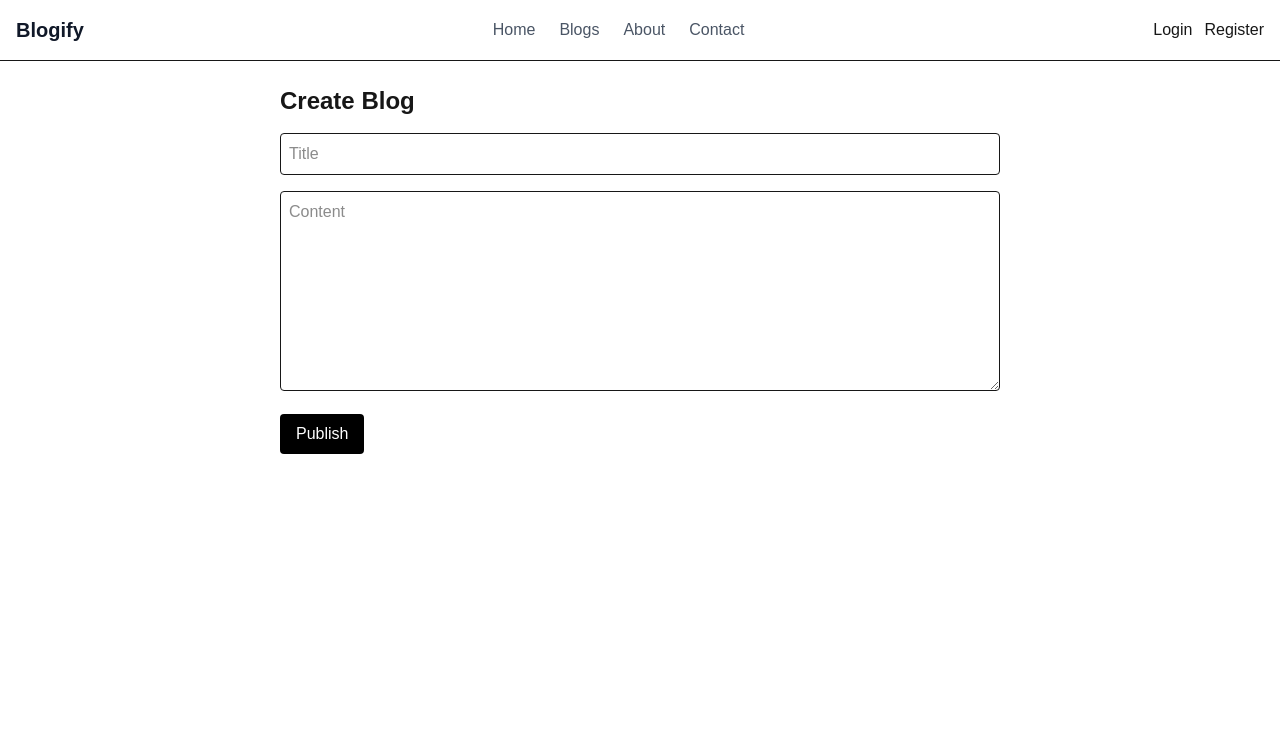
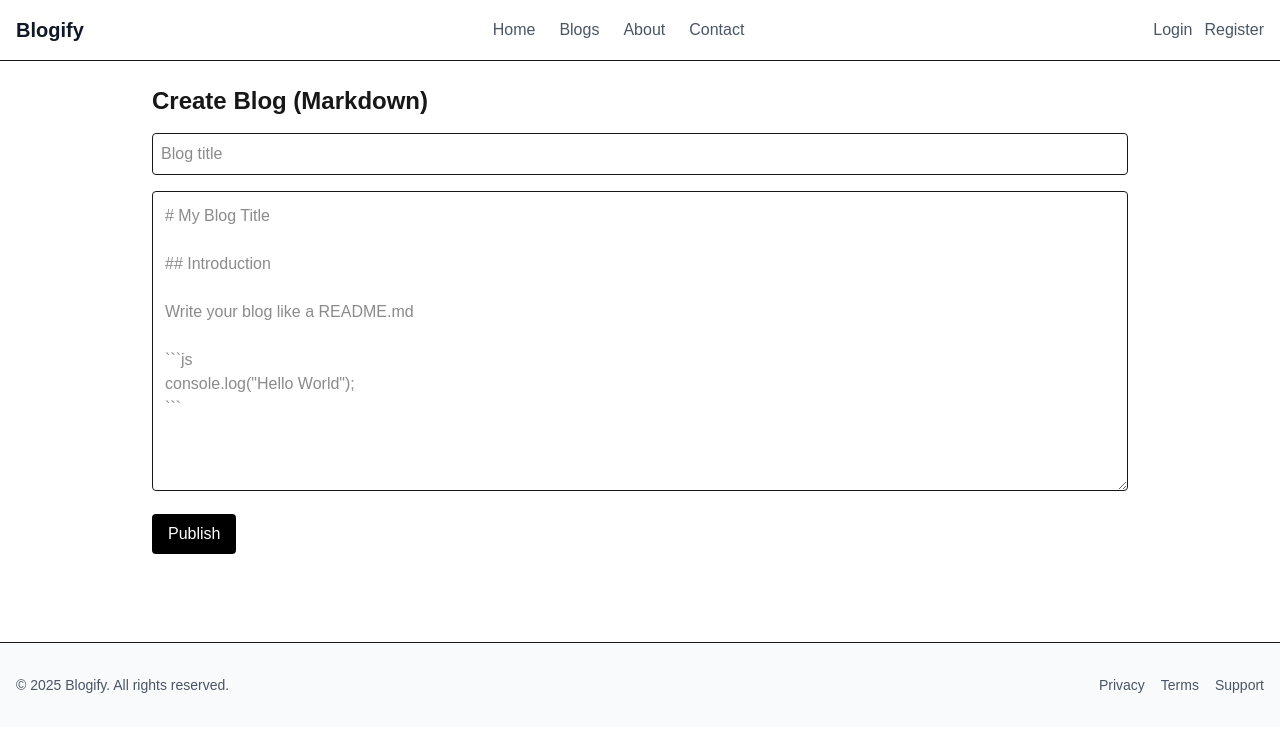
Before and after one commit to Erangamadhushan/User-Blog-Combo, a Next.js app: page /create-blog in a window 1280 px wide. Shown: the top 732 px of the page. Built offline with nearby package versions, Linux system fonts and the light colour scheme; no server answers.

Commit message:
chore: update dependencies and add Tailwind CSS configuration
- Added @tailwindcss/typography to package.json
- Added react-markdown, rehype-highlight, and remark-gfm for enhanced markdown support
- Created a new Tailwind CSS configuration file with content paths

```diff
--- a/app/api/auth/[...nextauth]/route.ts
+++ b/app/api/auth/[...nextauth]/route.ts
@@ -13,8 +13,8 @@ export const authOptions = {
     CredentialsProvider({
       name: "Credentials",
       credentials: {
-        email: { label: "Email", type: "email" },
-        password: { label: "Password", type: "password" },
+        email: {},
+        password: {},
       },
       async authorize(credentials) {
         if (!credentials?.email || !credentials.password) return null;
@@ -48,16 +48,36 @@ export const authOptions = {
   ],
 
   session: {
-    strategy: "database",
+    strategy: "jwt",
+    maxAge: 30 * 60,
+  },
+
+  jwt: {
+    maxAge: 30 * 60, // 30 minutes
   },
 
   callbacks: {
-    async session({ session, user }) {
-      if (session.user) {
-        session.user.id = user.id;
+    async jwt({ token, user }) {
+      if (user) {
+        token.id = user.id;
       }
+
+      return token;
+    },
+
+    async session({ session, token }) {
+      session.user.id = token.id;
+      //session.user.role = token.role; // ⭐ ADD ROLE
       return session;
     },
+
+    async redirect({ url, baseUrl }) {
+      // Always redirect to root after login
+      return process.env.BASEURL;
+    },
+  },
+  pages: {
+    signIn: "/login",
   },
 
   secret: process.env.NEXTAUTH_SECRET,
--- a/app/blogs/[id]/page.tsx
+++ b/app/blogs/[id]/page.tsx
@@ -1,3 +1,7 @@
+import ReactMarkdown from "react-markdown";
+import remarkGfm from "remark-gfm";
+import rehypeHighlight from "rehype-highlight";
+
 async function getBlog(id: string) {
   const res = await fetch(`http://localhost:3000/api/blogs/${id}`, {
     cache: "no-store",
@@ -5,14 +9,28 @@ async function getBlog(id: string) {
   return res.json();
 }
 
-export default async function BlogPage({ params }: { params: { id: string } }) {
+export default async function BlogPage({
+  params,
+}: {
+  params: { id: string };
+}) {
   const blog = await getBlog(params.id);
 
   return (
-    <div className="max-w-3xl mx-auto p-6">
-      <h1 className="text-3xl font-bold mb-4">{blog.title}</h1>
-      <p className="text-gray-500 text-sm mb-6">by {blog.author.email}</p>
-      <p className="leading-relaxed">{blog.content}</p>
-    </div>
+    <article className="max-w-4xl mx-auto p-6">
+      <h1 className="text-4xl font-bold mb-2">{blog.title}</h1>
+      <p className="text-gray-500 text-sm mb-6">
+        By {blog.author.email}
+      </p>
+
+      <div className="prose prose-lg max-w-none">
+        <ReactMarkdown
+          remarkPlugins={[remarkGfm]}
+          rehypePlugins={[rehypeHighlight]}
+        >
+          {blog.content}
+        </ReactMarkdown>
+      </div>
+    </article>
   );
 }
--- a/app/blogs/page.tsx
+++ b/app/blogs/page.tsx
@@ -1,4 +1,5 @@
 import Link from "next/link";
+import ReactMarkdown from "react-markdown";
 
 export default async function BlogsPage() {
   const res = await fetch("http://localhost:3000/api/blogs", {
@@ -12,7 +13,14 @@ export default async function BlogsPage() {
 
       {blogs.map((blog: any) => (
         <div key={blog.id} className="border-b py-4">
-          <h2 className="text-xl font-semibold">{blog.title}</h2>
+          <h2 className="text-xl font-semibold">
+            {blog.title}
+          </h2>
+          <div className="prose prose-lg max-w-none">
+            <ReactMarkdown>{blog.content}</ReactMarkdown>
+          </div>
+
+
           <Link href={`/blogs/${blog.id}`} className="underline text-sm">
             Read →
           </Link>
--- a/app/create-blog/page.tsx
+++ b/app/create-blog/page.tsx
@@ -13,6 +13,7 @@ export default function CreateBlogPage() {
 
     await fetch("/api/blogs", {
       method: "POST",
+      headers: { "Content-Type": "application/json" },
       body: JSON.stringify({ title, content }),
     });
 
@@ -20,21 +21,30 @@ export default function CreateBlogPage() {
   };
 
   return (
-    <div className="max-w-3xl mx-auto p-6">
-      <h1 className="text-2xl font-bold mb-4">Create Blog</h1>
+    <div className="max-w-5xl mx-auto p-6">
+      <h1 className="text-2xl font-bold mb-4">Create Blog (Markdown)</h1>
 
       <form onSubmit={submitBlog} className="space-y-4">
         <input
           className="w-full border p-2 rounded"
-          placeholder="Title"
+          placeholder="Blog title"
           value={title}
           onChange={(e) => setTitle(e.target.value)}
           required
         />
 
         <textarea
-          className="w-full border p-2 rounded min-h-[200px]"
-          placeholder="Content"
+          className="w-full border p-3 rounded font-mono min-h-[300px]"
+          placeholder={`# My Blog Title
+
+## Introduction
+
+Write your blog like a README.md
+
+\`\`\`js
+console.log("Hello World");
+\`\`\`
+`}
           value={content}
           onChange={(e) => setContent(e.target.value)}
           required
--- a/app/layout.tsx
+++ b/app/layout.tsx
@@ -1,5 +1,6 @@
 import type { Metadata } from "next";
 import Navbar from "@/components/Navbar";
+import Footer from "@/components/Footer";
 
 import "./globals.css";
 import Providers from "./providers";
@@ -23,6 +24,7 @@ export default function RootLayout({
         <Providers>
           <Navbar />
           {children}
+          <Footer />
         </Providers>
       </body>
     </html>
--- a/app/login/page.tsx
+++ b/app/login/page.tsx
@@ -21,9 +21,10 @@ export default function LoginPage() {
 
     if (res?.error) {
       setError("Invalid email or password");
-    } else {
-      router.push("/");
+      return ;
     }
+
+    router.push("/");
   };
 
   return (
--- a/app/page.tsx
+++ b/app/page.tsx
@@ -85,8 +85,6 @@ export default async function HomePage() {
           </div>
         </section>
       </main>
-
-      <Footer />
     </>
   );
 }
--- a/components/Navbar.tsx
+++ b/components/Navbar.tsx
@@ -41,14 +41,14 @@ export default async function Navbar() {
             <>
               <Link href="/create-blog" className="text-gray-600 hover:text-black">Create</Link>
               <span className="text-sm text-gray-600">
-                {session.user.email}
+                {session.user?.email || " "}
               </span>
               <LogoutButton />
             </>
           ) : (
             <>
-              <Link href="/login">Login</Link>
-              <Link href="/register">Register</Link>
+              <Link href="/login" className="text-gray-600 hover:text-black">Login</Link>
+              <Link href="/register" className="text-gray-600 hover:text-black">Register</Link>
             </>
           )}
         </div>
--- a/package.json
+++ b/package.json
@@ -12,13 +12,17 @@
     "@auth/prisma-adapter": "^2.11.1",
     "@prisma/client": "^6.19.1",
     "@supabase/supabase-js": "^2.89.0",
+    "@tailwindcss/typography": "^0.5.19",
     "bcrypt": "^6.0.0",
     "bcryptjs": "^3.0.3",
     "lucide-react": "^0.562.0",
     "next": "16.1.0",
     "next-auth": "^4.24.13",
     "react": "19.2.3",
-    "react-dom": "19.2.3"
+    "react-dom": "19.2.3",
+    "react-markdown": "^10.1.0",
+    "rehype-highlight": "^7.0.2",
+    "remark-gfm": "^4.0.1"
   },
   "devDependencies": {
     "@tailwindcss/postcss": "^4",
--- /dev/null
+++ b/tailwind.config.js
@@ -0,0 +1,13 @@
+/** @type {import('tailwindcss').Config} */
+module.exports = {
+  content: [
+    "./app/**/*.{js,ts,jsx,tsx,mdx}",
+    "./components/**/*.{js,ts,jsx,tsx,mdx}",
+  ],
+  theme: {
+    extend: {},
+  },
+  plugins: [
+
+  ],
+};
```
Also changed, not shown: 1 other file (tests, documents, lock files or other folders).
